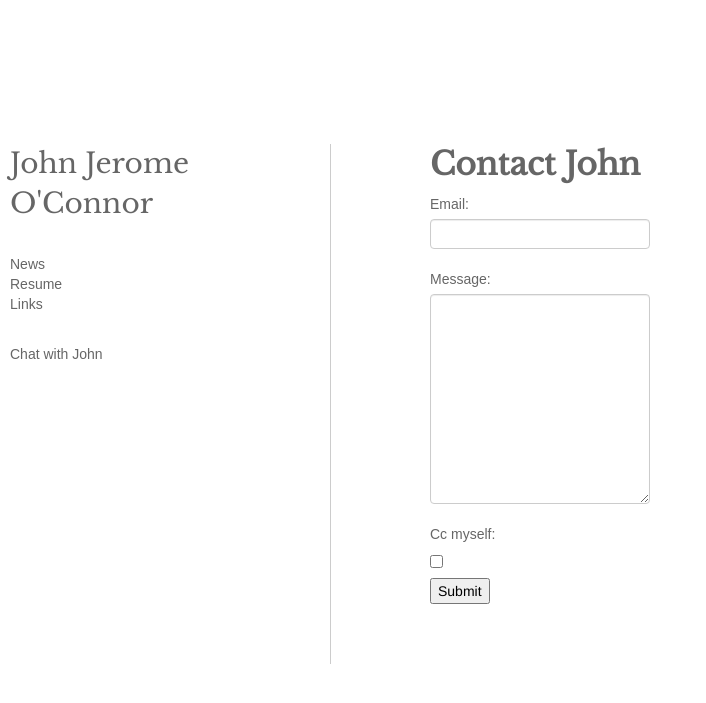
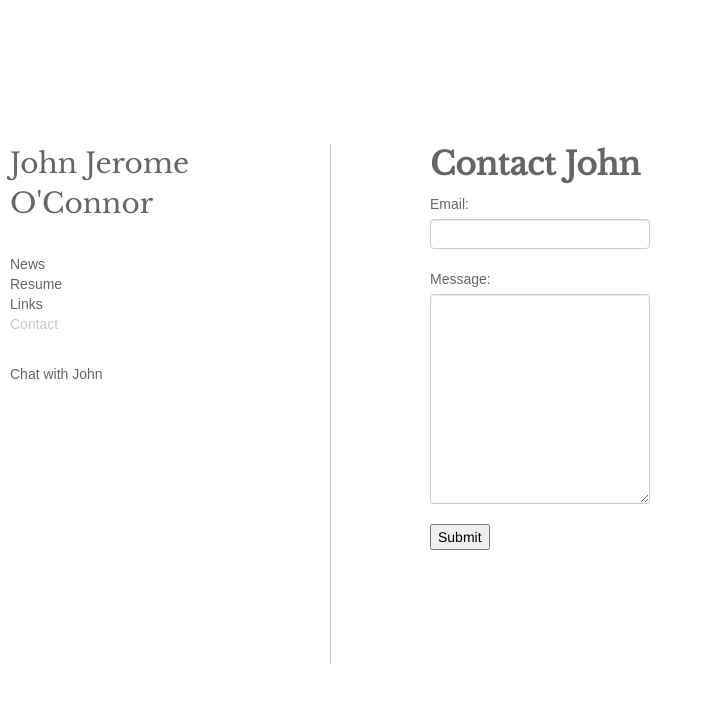
Before and after one commit to natxty/artsite, a Django app: page /contact/ in a window 1280 px wide. Shown: the top 703 px of the page, without its empty margins (0-706 px from the left). Run offline with Django 3.2, Linux system fonts and the light colour scheme; data that the repository does not hold is empty; parts of the project's set-up code (start-up, migrations or seed data) failed here and were passed over; some libraries are stand-ins or nearby versions; some web fonts are replaced.

Commit message:
trim down the contact form, add John's email

```diff
--- a/artsite/apps/gallery/models.py
+++ b/artsite/apps/gallery/models.py
@@ -101,4 +101,4 @@ class Link(models.Model):
 class ContactForm(forms.Form):
     email = forms.EmailField()
     message = forms.CharField(widget=forms.Textarea)
-    cc_myself = forms.BooleanField(required=False)
+    #cc_myself = forms.BooleanField(required=False)
--- a/artsite/apps/gallery/views.py
+++ b/artsite/apps/gallery/views.py
@@ -84,13 +84,9 @@ def contact(request):
         if form.is_valid(): # All validation rules pass
             # Process the data in form.cleaned_data
             email = form.cleaned_data['email']
-            subject = 'A Message from your site'
+            subject = 'A message from your site'
             message = form.cleaned_data['message']
-            cc_myself = form.cleaned_data['cc_myself']
-
-            recipients = ['n@nathanielclark.com']
-            if cc_myself:
-                recipients.append(email)
+            recipients = ['johnjerome@gmail.com']
 
             from django.core.mail import send_mail
             send_mail(subject, message, email, recipients)
--- a/artsite/templates/base.html
+++ b/artsite/templates/base.html
@@ -61,6 +61,7 @@
               <li><a class="{% active request 'blog' %}" href="/blog/">News</a></li>
               <li><a class="{% active request 'resume' %}" href="/resume/">Resume</a></li>
               <li><a class="{% active request 'links' %}" href="/links/">Links</a></li>
+              <li><a class="{% active request 'contact' %}" href="/contact/">Contact</a></li>
             </ul>
 
             <ul id="subprojects" class="menu_list">
```
